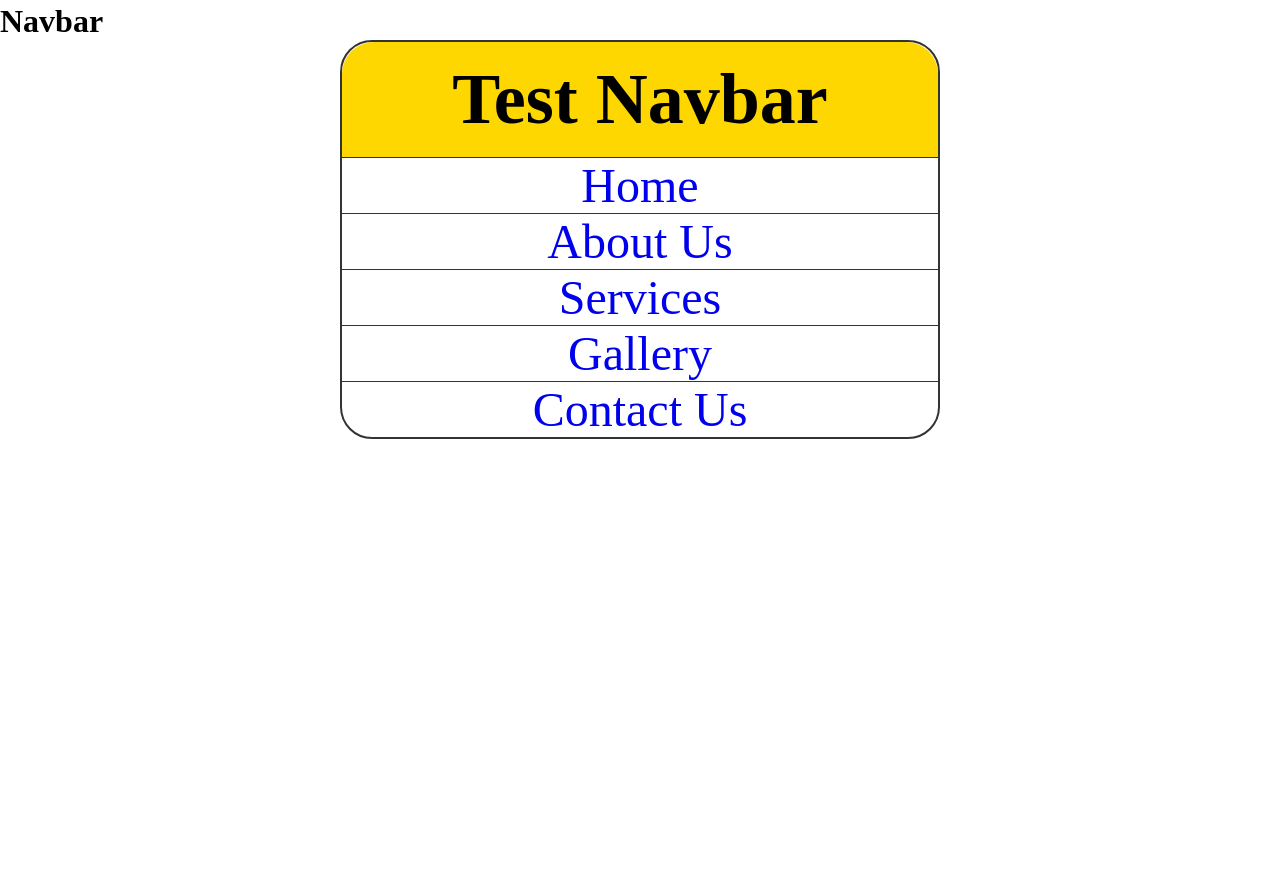
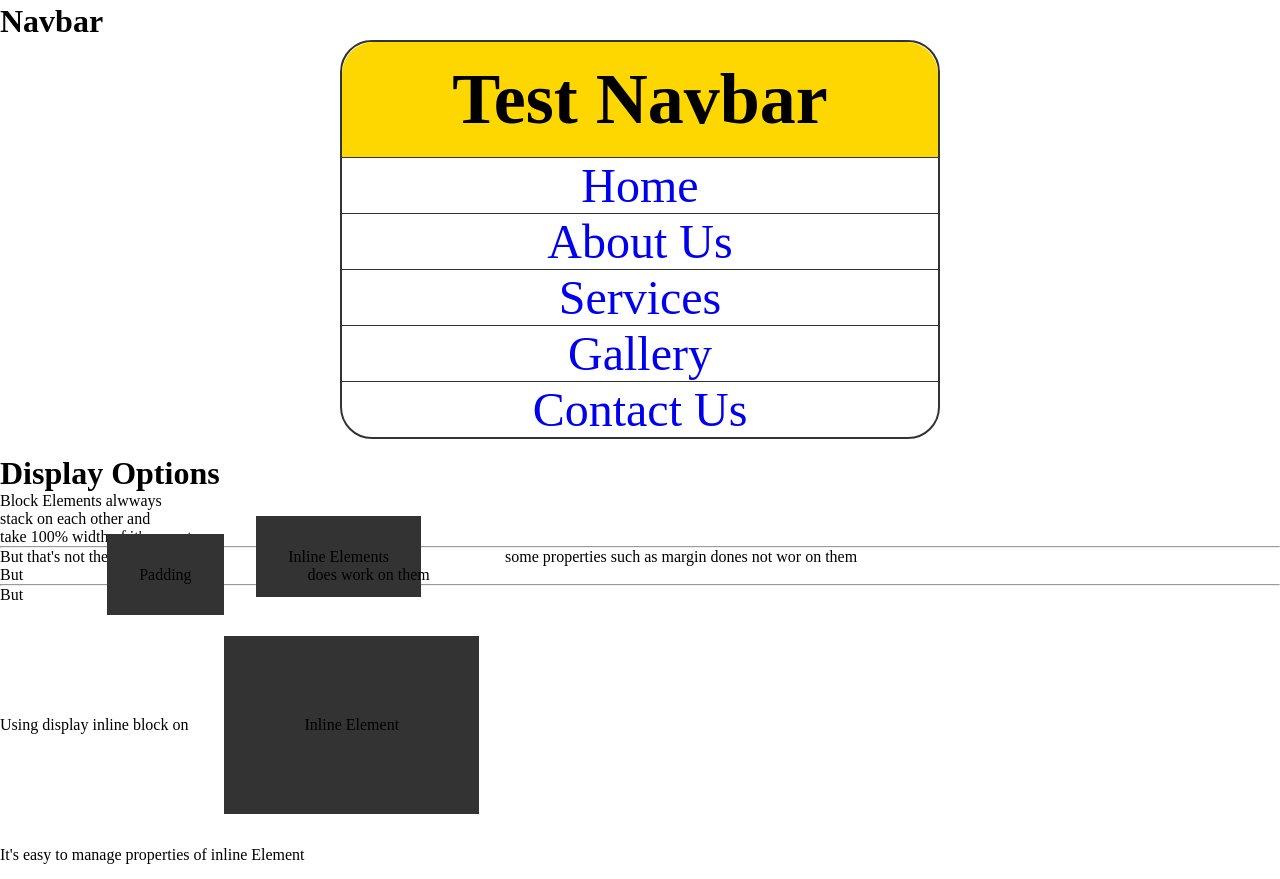
Before and after one commit to Swapnil511994/css_revision, a plain HTML site: page index.html in a window 1280 px wide. Shown: the part 4270-5149 px from the top of the page. Before the commit the page ends 4725 px from the top, so only its background shows below. Drawn offline with Linux system fonts and the light colour scheme.

Commit message:
inline block

```diff
--- a/index.html
+++ b/index.html
@@ -180,5 +180,31 @@
         </ul>
       </nav>
     </div>
+
+    <div>
+      <h1>Display Options</h1>
+
+      <p>Block Elements alwways</p>
+      <p>stack on each other and</p>
+      <p>take 100% width of it's parent</p>
+
+      <hr />
+
+      <p>
+        But that's not the case with
+        <span class="inline-element">Inline Elements</span> some properties such
+        as margin dones not wor on them
+      </p>
+      <p>But <span class="inline-element">Padding</span> does work on them</p>
+
+      <hr />
+
+      <p>But</p>
+      <p>
+        Using display inline block on
+        <span class="inline-block-element">Inline Element</span>
+      </p>
+      <p>It's easy to manage properties of inline Element</p>
+    </div>
   </body>
 </html>
--- a/style.css
+++ b/style.css
@@ -106,3 +106,16 @@ nav li a:focus {
 nav li:last-child a {
   border-radius: 0rem 0rem 2rem 2rem;
 }
+
+.inline-element {
+  padding: 2rem;
+  margin: 5rem;
+  background-color: #333;
+}
+
+.inline-block-element {
+  display: inline-block;
+  margin: 2rem;
+  padding: 5rem;
+  background-color: #333;
+}
```
